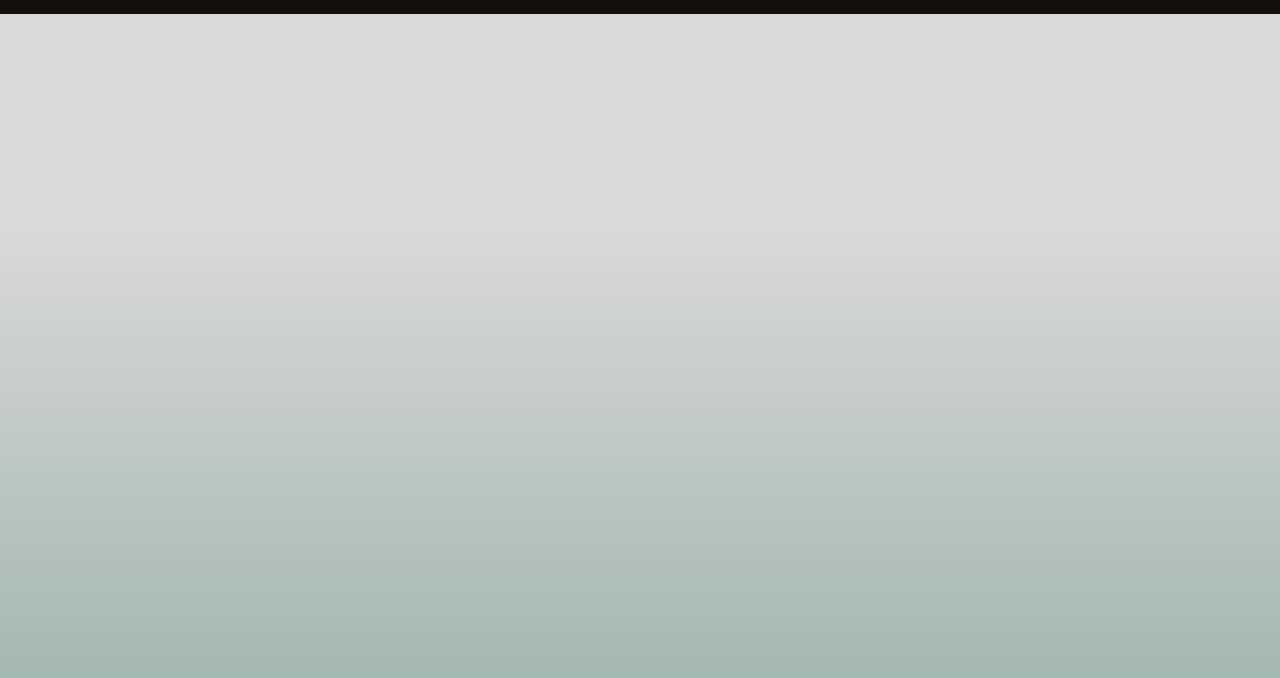
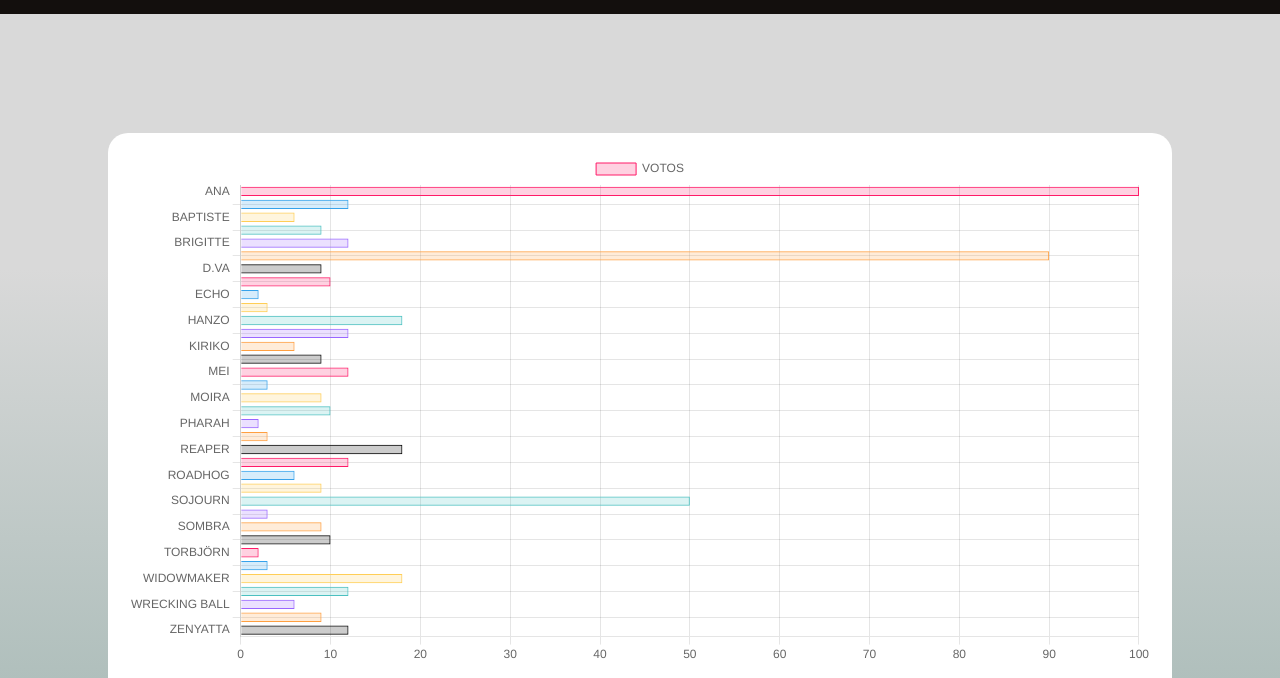
Before and after one commit to VitXP/Projeto-Individual, a plain HTML site: page site/grafico.html in a window 1280 px wide. Shown: the part 802-1480 px from the top of the page. Drawn offline with nearby package versions, Linux system fonts and the light colour scheme; a web font is replaced by a local one.

Commit message:
Atualização do gráfico

```diff
--- a/site/css/grafico.css
+++ b/site/css/grafico.css
@@ -119,12 +119,30 @@
 
 .background-2 {
     width: 100%;
-    height: 100vh;
+    height: 120vh;
 
     background: linear-gradient(180deg, #D9D9D9 26.49%, rgba(128, 165, 158, 0.953066) 124.37%, rgba(0, 0, 0, 0.839358) 124.38%, rgba(217, 217, 217, 0) 124.39%, rgba(3, 0, 0, 0.947917) 124.4%);
 
 }
 
+.chartCard {
+    width: 100%;
+    height: calc(100vh - 40px);
+
+    display: flex;
+    align-items: center;
+    justify-content: center;
+}
+
+.chartBox {
+    width: 80%;
+    height: 95%;
+    padding: 20px;
+    margin-top: 30vh;
+    border-radius: 20px;
+    background: white;
+    font-family: 'Chivo', sans-serif;
+}
 
 
 
--- a/site/grafico.html
+++ b/site/grafico.html
@@ -7,6 +7,8 @@
     <meta name="viewport" content="width=device-width, initial-scale=1.0">
     <link rel="Logo icon" href="./Img/logo-barra.png">
     <link rel="stylesheet" href="css/grafico.css">
+    <link rel="stylesheet" href="js/grafico.js">
+    <script src="https://cdn.jsdelivr.net/npm/chart.js"></script>
     <title>Gráfico | U-Hero</title>
 </head>
 
@@ -45,6 +47,71 @@
 
 
 
+        <body>
+
+            <div class="chartCard">
+                <div class="chartBox">
+                    <canvas id="myChart"></canvas>
+                </div>
+            </div>
+
+
+
+            <script type="text/javascript" src="https://cdn.jsdelivr.net/npm/chart.js"></script>
+            <script>
+                // setup
+                const data = {
+                    labels: ['ANA', 'ASHE', 'BAPTISTE', 'BASTION', 'BRIGITTE', 'CASSIDY', 'D.VA', 'DOOMFIST', 'ECHO', 'GENJI', 'HANZO', 'JUNKRAT', 'KIRIKO', 'LÚCIO', 'MEI', 'MERCY', 'MOIRA', 'ORISA', 'PHARAH', 'RAINHA JUNKER ', 'REAPER', 'REINHARDT', 'ROADHOG', 'SIGMA', 'SOJOURN', 'SOLDADO: 76', 'SOMBRA', 'SYMMETRA', 'TORBJÖRN', 'TRACER', 'WIDOWMAKER', 'WINSTON', 'WRECKING BALL', 'ZARYA', 'ZENYATTA'],
+                    datasets: [{
+                        label: 'VOTOS',
+                        data: [100, 12, 6, 9, 12, 90, 9, 10, 2, 3, 18, 12, 6, 9, 12, 3, 9, 10, 2, 3, 18, 12, 6, 9, 50, 3, 9, 10, 2, 3, 18, 12, 6, 9, 12],
+                        backgroundColor: [
+                            'rgba(255, 26, 104, 0.2)',
+                            'rgba(54, 162, 235, 0.2)',
+                            'rgba(255, 206, 86, 0.2)',
+                            'rgba(75, 192, 192, 0.2)',
+                            'rgba(153, 102, 255, 0.2)',
+                            'rgba(255, 159, 64, 0.2)',
+                            'rgba(0, 0, 0, 0.2)'
+                        ],
+                        borderColor: [
+                            'rgba(255, 26, 104, 1)',
+                            'rgba(54, 162, 235, 1)',
+                            'rgba(255, 206, 86, 1)',
+                            'rgba(75, 192, 192, 1)',
+                            'rgba(153, 102, 255, 1)',
+                            'rgba(255, 159, 64, 1)',
+                            'rgba(0, 0, 0, 1)'
+                        ],
+                        borderWidth: 1
+
+                    }]
+                };
+
+                // config
+                const config = {
+                    type: 'bar',
+                    data,
+                    options: {
+                        indexAxis: 'y',
+                        scales: {
+                            y: {
+                                beginAtZero: true
+                            }
+                        }
+                    }
+                };
+
+                // render init block
+                const myChart = new Chart(
+                    document.getElementById('myChart'),
+                    config
+                );
+            </script>
+
+        </body>
+
+</html>
 
 
 
```
Lines whose indentation alone changed are shown as unchanged.
